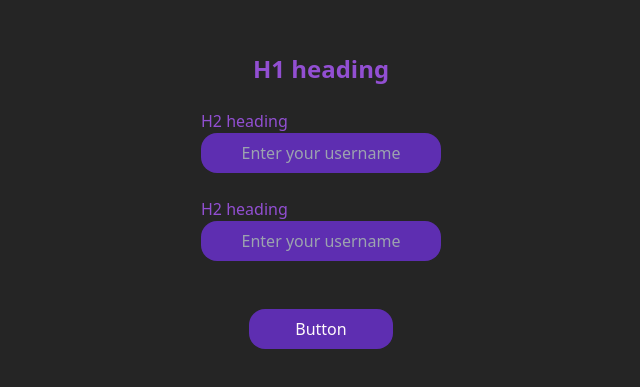
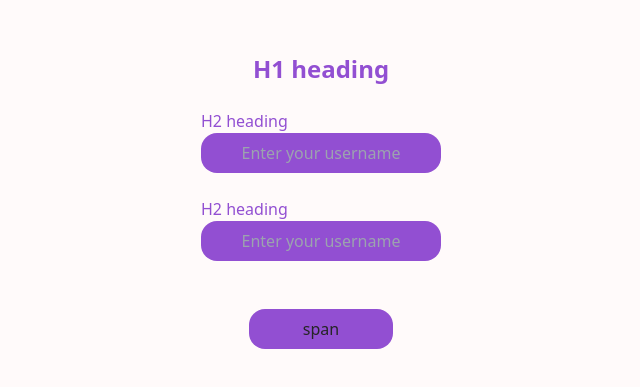
Before and after one commit to junior-slv/guia-de-estilizacao, a React (Vite) app: page / in a window 1280 px wide. Shown: the part 187-574 px from the top of the page, without its empty margins (319-959 px from the left). Built offline with nearby package versions, Linux system fonts and the light colour scheme.

Commit message:
uptade button component

```diff
--- a/index.html
+++ b/index.html
@@ -1,5 +1,5 @@
 <!DOCTYPE html>
-<html lang="en">
+<html lang="en" class="">
   <head>
     <meta charset="UTF-8" />
     <link rel="icon" type="image/svg+xml" href="/vite.svg" />
@@ -7,7 +7,7 @@
     <link href="/dist/output.css" rel="stylesheet">
     <title>Vite + React + TS</title>
   </head>
-  <body>
+  <body class="bg-ice-white dark:bg-dark-black">
     <div id="root"></div>
     <script type="module" src="/src/main.tsx"></script>
   </body>
--- a/src/App.tsx
+++ b/src/App.tsx
@@ -1,8 +1,9 @@
-import React from "react";
+import React, { useState } from "react";
+import Button from "./components/Button";
 
 const App = () => {
   return (
-    <div className="container-2xl h-screen flex items-center justify-center alig bg-dark-black">
+      <div className="container-2xl h-screen flex items-center justify-center alig ">
         <div className="text-light-purple flex flex-col items-center">
           <div>
             <h1 className="text-2xl font-bold">H1 heading</h1>
@@ -10,7 +11,7 @@ const App = () => {
           <div className="pt-6">
             <h2>H2 heading</h2>
             <input
-            className="text-ice-white bg-dark-purple h-10 w-60 rounded-2xl cursor-pointer text-center"
+              className="h-10 w-60 rounded-2xl cursor-pointer text-center text-dark-black bg-light-purple dark:text-ice-white dark:bg-dark-purple"
               type="text"
               placeholder="Enter your username"
             />
@@ -18,17 +19,15 @@ const App = () => {
           <div className="p-6">
             <h2>H2 heading</h2>
             <input
-            className="text-ice-white bg-dark-purple h-10 w-60 rounded-2xl cursor-pointer text-center"
+              className="h-10 w-60 rounded-2xl cursor-pointer text-center text-dark-black bg-light-purple dark:text-ice-white dark:bg-dark-purple"
               type="text"
               placeholder="Enter your username"
             />
           </div>
-        <div className="p-6">
-          <input
-            className="text-ice-white bg-dark-purple h-10 w-36 rounded-2xl cursor-pointer"
-            type="button"
-            value="Button"
-          />
+          <div className="p-6 flex flex-col ">
+            <span onClick={() => console.log("teste")}>
+              <Button>span</Button>
+            </span>
           </div>
         </div>
       </div>
--- /dev/null
+++ b/src/components/Button.tsx
@@ -0,0 +1,14 @@
+import React, { ButtonHTMLAttributes, ReactNode } from 'react'
+
+interface ButtonProps extends ButtonHTMLAttributes<HTMLButtonElement>{
+    children: ReactNode;
+}
+const Button = ({children}:ButtonProps) => {
+  return (
+    <button className="h-10 w-36 rounded-2xl cursor-pointer text-dark-black bg-light-purple dark:text-ice-white dark:bg-dark-purple">
+        <span>{children}</span>
+    </button>
+  )
+}
+
+export default Button
--- a/tailwind.config.js
+++ b/tailwind.config.js
@@ -1,5 +1,6 @@
 /** @type {import('tailwindcss').Config} */
 export default {
+  darkMode: "class",
   content: [
     "./index.html",
     "./src/**/*.{js,ts,jsx,tsx}",
```
Lines whose indentation alone changed are shown as unchanged.
